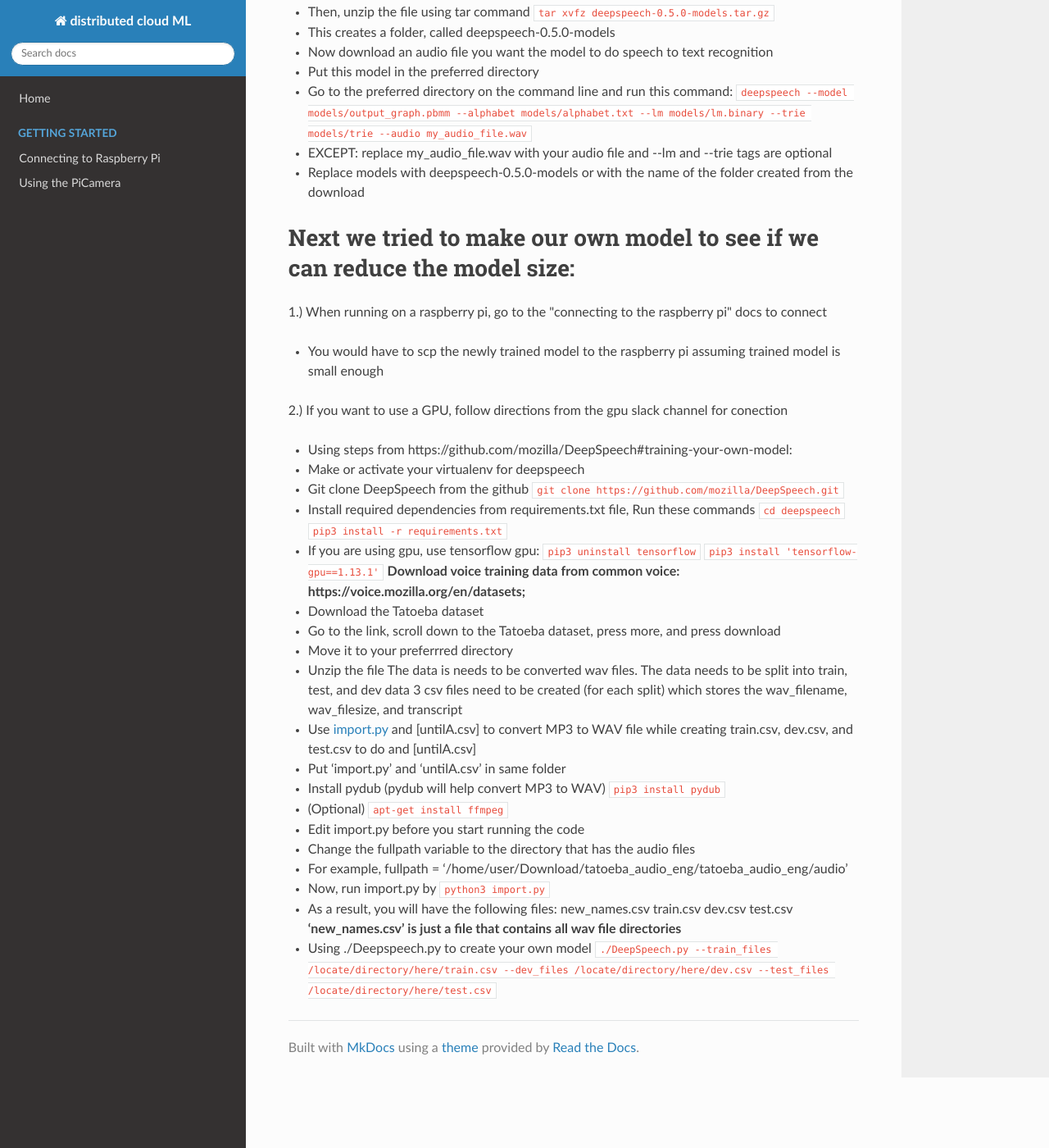
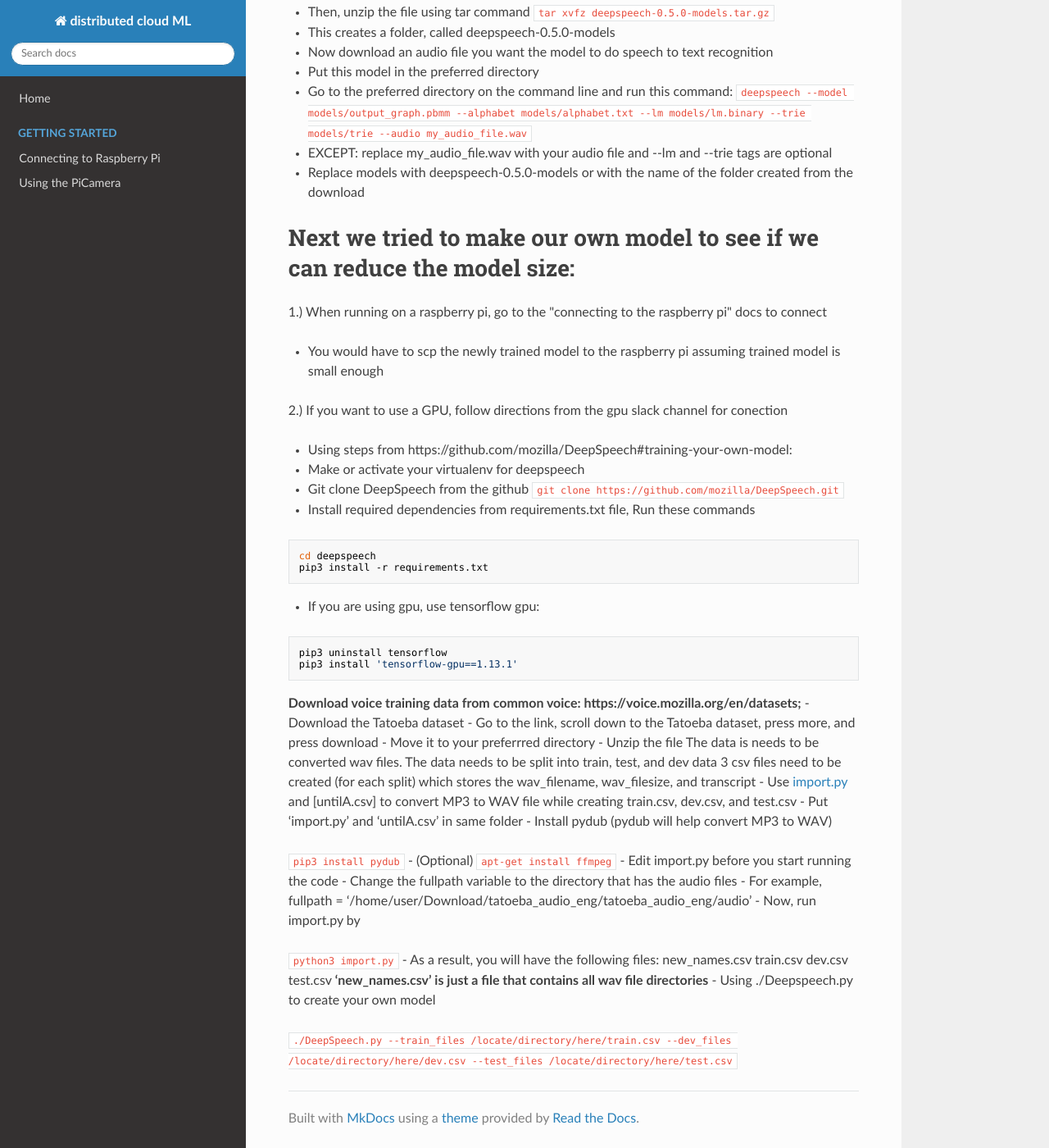
Before and after one commit to parallel-ml/docs, an MkDocs documentation site: the page built from docs/deepspeech.md, in a window 1280 px wide and 1400 px high, scrolled down 1252 px. Shown: the whole window at 82% size. Built offline with MkDocs 1.6.1, drawn with Linux system fonts in a browser that asks for light colours; nearby versions of some CDN libraries.

Commit message:
Update deepspeech.md

````diff
--- a/docs/deepspeech.md
+++ b/docs/deepspeech.md
@@ -68,11 +68,19 @@
 - Git clone DeepSpeech from the github
  `git clone https://github.com/mozilla/DeepSpeech.git`
 - Install required dependencies from requirements.txt file, Run these commands
-` cd deepspeech `
-`pip3 install -r requirements.txt`
+
+```
+cd deepspeech
+pip3 install -r requirements.txt
+```
+
 - If you are using gpu, use tensorflow gpu:
-`pip3 uninstall tensorflow`
-`pip3 install 'tensorflow-gpu==1.13.1' `
+
+```
+pip3 uninstall tensorflow
+pip3 install 'tensorflow-gpu==1.13.1'
+```
+
 **Download voice training data from common voice: https://voice.mozilla.org/en/datasets;**
 - Download the Tatoeba dataset
 - Go to the link, scroll down to the Tatoeba dataset, press more, and press download
@@ -82,15 +90,16 @@
 The data needs to be split into train, test, and dev data
 3 csv files need to be created (for each split) which stores the wav_filename, wav_filesize, and transcript
 - Use  [import.py](https://drive.google.com/file/d/1EUJ0jUKSdEiwxRm8-2jaLaO2mCK_Bg0G/view?usp=sharing) and [untilA.csv] to convert MP3 to WAV file while creating train.csv, dev.csv, and test.csv
-to do and [untilA.csv]
 - Put ‘import.py’ and ‘untilA.csv’ in same folder
 - Install pydub (pydub will help convert MP3 to WAV)
+
 `pip3 install pydub`
 - (Optional) `apt-get install ffmpeg`
 - Edit import.py before you start running the code
 - Change the fullpath variable to the directory that has the audio files
 - For example, fullpath = ‘/home/user/Download/tatoeba_audio_eng/tatoeba_audio_eng/audio’
 - Now, run import.py by
+
 `python3 import.py`
 - As a result, you will have the following files:
 new_names.csv
@@ -99,4 +108,5 @@
 test.csv
 **‘new_names.csv’ is just a file that contains all wav file directories**
 - Using ./Deepspeech.py to create your own model
+
 `./DeepSpeech.py --train_files /locate/directory/here/train.csv --dev_files /locate/directory/here/dev.csv --test_files /locate/directory/here/test.csv`
````
